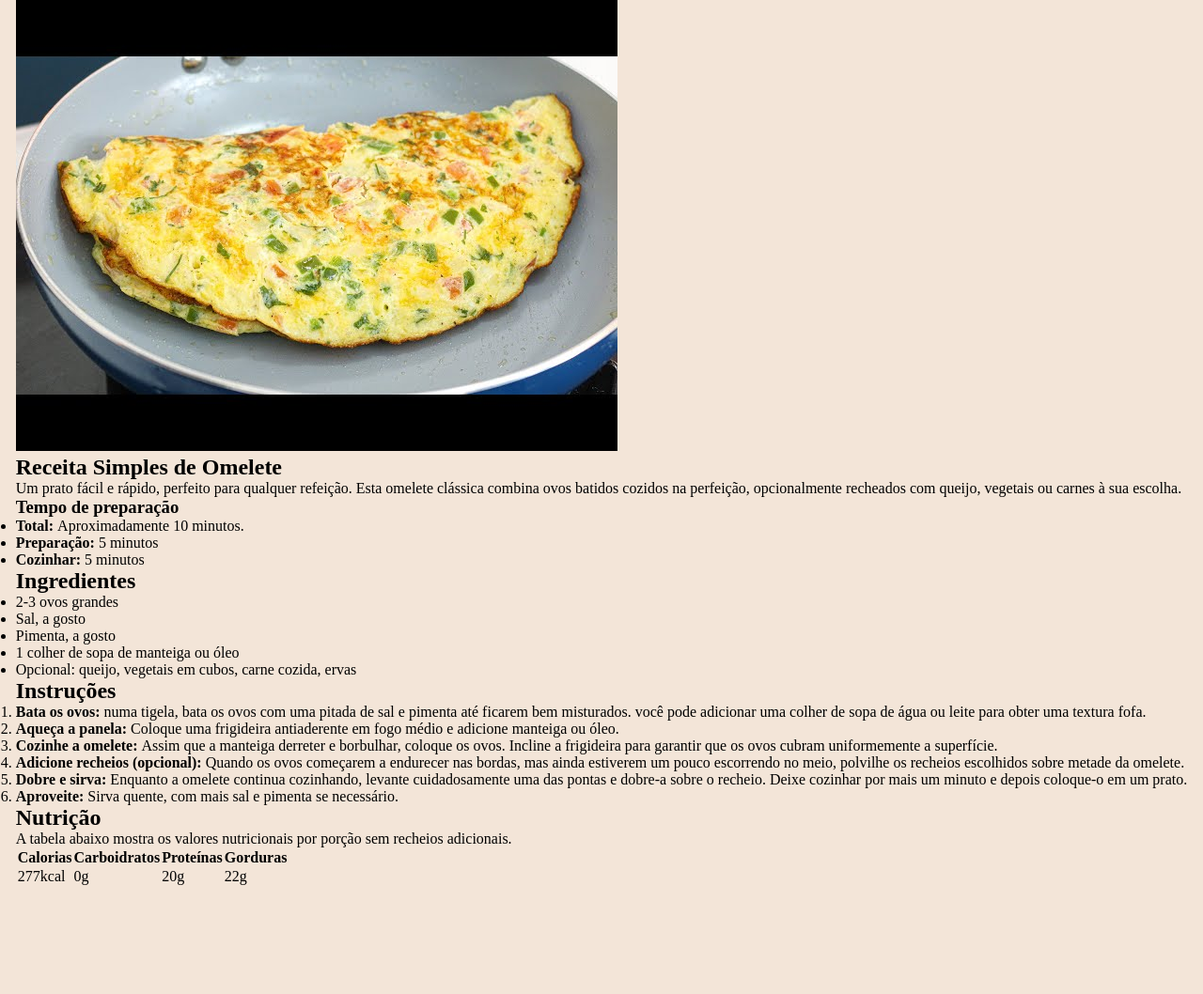
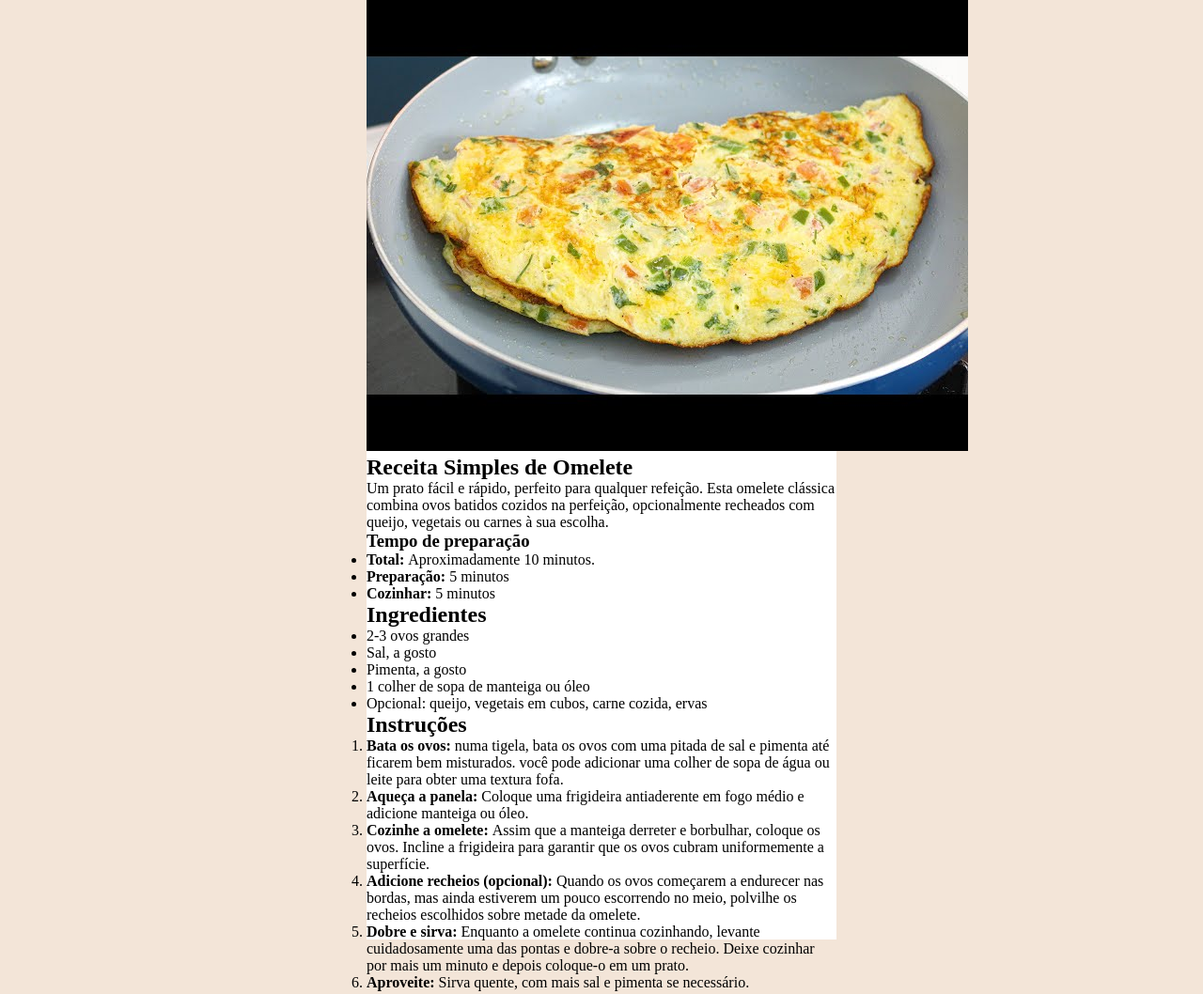
Before and after one commit to Pedro-Lucas-Almeida-Nogueira/p-gina-de-receita, a plain HTML site: page index.html in a window 1280 px wide. Shown: the top 1058 px of the page at 94% size. Before the commit the page ends 944 px from the top, so only its background shows below. Drawn offline with Linux system fonts and the light colour scheme; a web font is replaced by a local one.

Commit message:
tamanho e cor do container

```diff
--- a/style.css
+++ b/style.css
@@ -14,3 +14,9 @@ body{
     justify-content: center;
     align-items: center;
 }
+
+#container{
+    background-color: #fff;
+    max-width: 500px;
+    max-height: 1000px;
+}
```
